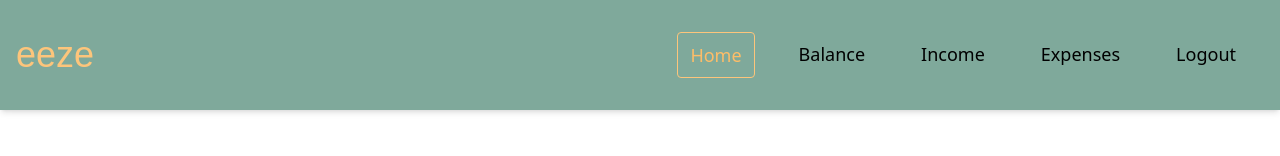
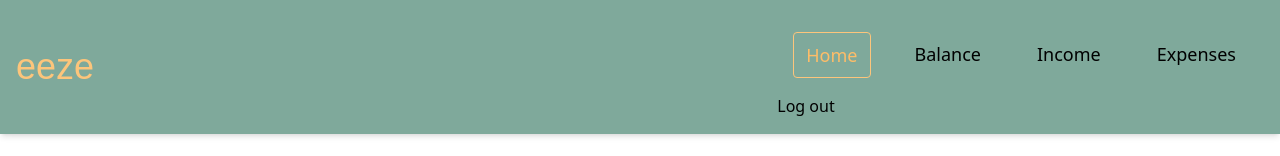
Before and after one commit to rudnaid/eeze, a React (Vite) app in the folder frontend/: page /home in a window 1280 px wide. Shown: the top 156 px of the page. Built offline with nearby package versions, Linux system fonts and the light colour scheme; no server answers; sample sign-in values are in the browser's storage.

Commit message:
feat(logout): Add logout button and logic to nav bar

```diff
--- a/frontend/src/Components/Navbar.jsx
+++ b/frontend/src/Components/Navbar.jsx
@@ -1,11 +1,18 @@
 import React, { useEffect, useState } from 'react';
 import { RxHamburgerMenu } from "react-icons/rx";
-import { Link } from "react-router-dom";
+import { Link, useNavigate } from "react-router-dom";
 import { ROUTES } from "./NavbarLinks";
 
 
 const Navbar = ({ navbarRef, updateNavbarHeight }) => {
+  const navigate = useNavigate();
 const [isMobileMenuShown, setIsMobileMenuShown] = useState(false);
+
+const handleLogout = () => {
+  localStorage.removeItem("jwt");
+  console.log("Ez a jwt: ", localStorage.getItem("jwt"));
+  navigate("/");
+}
 
   useEffect(() => {
     updateNavbarHeight()
@@ -33,6 +40,7 @@ const [isMobileMenuShown, setIsMobileMenuShown] = useState(false);
             </li>
           ))}
         </ul>
+        <button onClick={() => handleLogout()}>Log out</button>
       </div>
     </nav>
   );
--- a/frontend/src/Components/NavbarLinks.js
+++ b/frontend/src/Components/NavbarLinks.js
@@ -2,6 +2,5 @@ export const ROUTES = [
     { name: "Home", path: "/home" },
     { name: "Balance", path: "/home" },
     { name: "Income", path: "/home/income" },
-    { name: "Expenses", path: "/home/expenses" },
-    { name: "Logout", path: "/"}
+    { name: "Expenses", path: "/home/expenses" }
   ];
```
